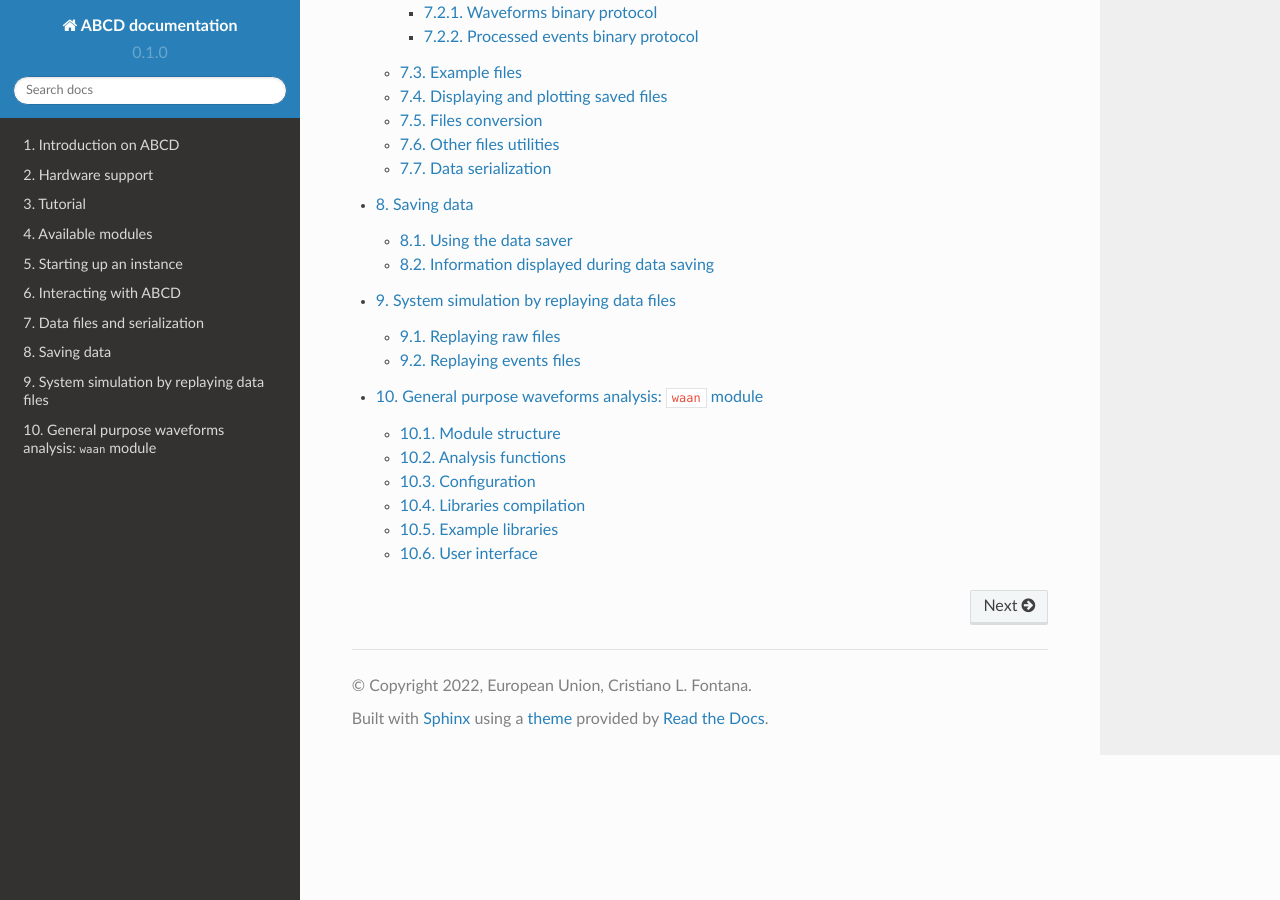
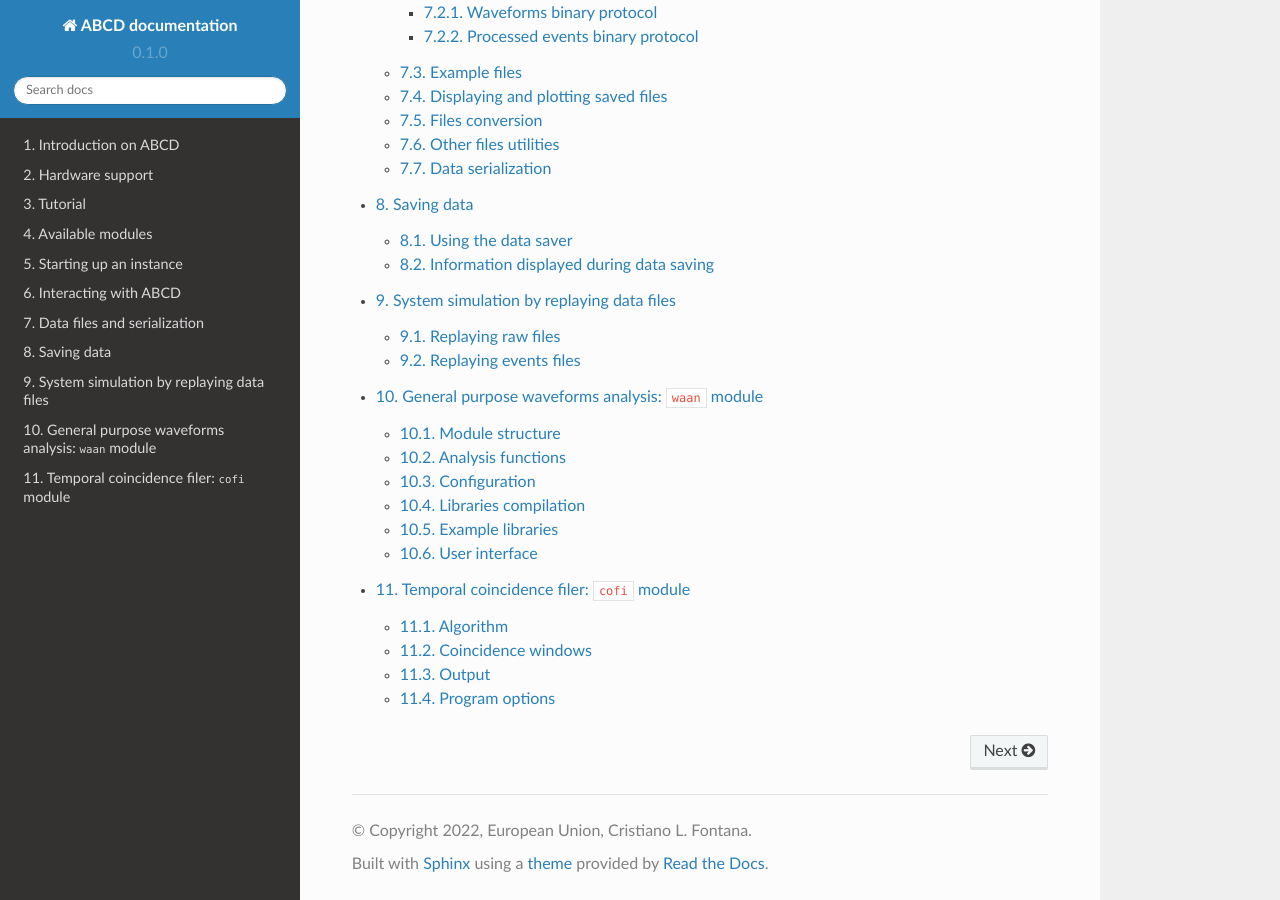
Before and after one commit to cl-fontana/abcd-docs, a Sphinx documentation site: the page built from docs/source/index.rst, in a window 1280 px wide and 900 px high, scrolled down 1760 px. Built offline with Sphinx 7.4.7 and the Read the Docs theme 2.0.0, drawn with Linux system fonts in a browser that asks for light colours; some of the changed lines change nothing that is shown.

Commit message:
Added cofi documentation

```diff
--- /dev/null
+++ b/docs/source/cofi.rst
@@ -0,0 +1,88 @@
+===========================================
+Temporal coincidence filer: ``cofi`` module
+===========================================
+
+``cofi`` filters the processed events allowing the passage of only the data in coincidence with a reference channel in a specified time-window.
+
+Algorithm
+---------
+
+The ``cofi`` module works on data packets generating groups of events in coincidence with the reference channels. The applied algorithm is:
+
+1. **Sort** all the events in a packet according to the timestamps.
+2. **Select** the events generated by *reference channels*.
+3. **Search backward** in the events array for events that did not originate from a reference channel.
+   If the timestamps are outside the left time window stop the search. Store the selected events in the output buffer.
+4. **Search forward** for events that did not originate from a reference channel.
+   If the timestamps are outside the right time window, stop the search.
+   Store the selected events in the output buffer.
+
+Coincidence windows
+-------------------
+
+.. code-block:: none
+    :name: diagram-coincidence-windows
+    :caption: Diagram of the coincidence windows
+
+                  Events from           Event from a
+                  other channels        reference channel
+                  in the left           |
+                  coincidence           |
+                  window                |
+                  |                     |
+                  +----------+-----+    |
+                  |          |     |    |
+                  V          V     V    V
+
+      3           2          2     1    0         1   1      3    2
+    ------------------------------------|----------------------------> timestamps
+              |                         t0 <- Time zero of the     |
+              |                         |     coincidence window   |
+              |-------------------------|--------------------------|
+              | Left coincidence window   Right coincidence window |
+              |                                                    |
+              |                                                    |
+             -t_l <- Left edge                       Right edge -> t_r
+                     of the window                of the window
+
+:numref:`diagram-coincidence-windows` shows a diagram of the coincidence windows defined by the module.
+
+Output
+------
+
+The data format is the same as the rest of ABCD, but the events are grouped in coincidence groups.
+The **first event** in a group is always an event from a reference channel.
+The first event contains in the ``group_counter`` entry the number of events that are part of this group.
+The following ``group_counter`` events should be treated as part of the coincidence group.
+
+Program options
+---------------
+
+The program expect a list of the reference channels in the command line::
+
+    user-tutorial@abcd-tutorial:~/abcd/cofi$ ./cofi [options] <reference_channels>
+
+The optional arguments are:
+
+- ``-h``: Display the inline help that also shows the default values
+- ``-v``: Set verbose execution
+- ``-V``: Set verbose execution with more output
+- ``-A <address>``: Input socket address
+- ``-D <address>``: Output socket address
+- ``-T <period>``: Set base period in milliseconds
+- ``-w <coincidence_window>``: Use a symmetric coincidence window. Both the left
+  as well as the right coincidence windows will have a *width* of
+  ``coincidence_window`` nanoseconds.
+- ``-l <left_coincidence_window>``: Left coincidence window width in nanoseconds.  This is the width of the left coincidence window (*i.e.* in general it is a positive number).
+- ``-r <right_coincidence_window>``: Right coincidence window width in nanoseconds.
+  This is the width of the right coincidence window.
+- ``-L <left_coincidence_edge>``: Left edge of the left coincidence window in
+  nanoseconds. This is the time value of the left edge of the left coincidence
+  window (*i.e.* in general it is a negative value equal to
+  ``-1 * left_coincidence_window``).
+- ``-m <multiplicity>``: Event minimum multiplicity, excluding the reference
+  channel. The minimum number of events in a coincidence groups that enable the
+  forwarding of this group.
+- ``-n <ns_per_sample>``: Conversion factor of nanoseconds per timestamp sample.
+- ``-k``: Enable keep reference event, even if there are no coincidences.
+  The reference events will be always forwarded but not the other events.
--- a/docs/source/index.rst
+++ b/docs/source/index.rst
@@ -27,3 +27,4 @@
    saving_data
    replay
    waan
+   cofi
```
